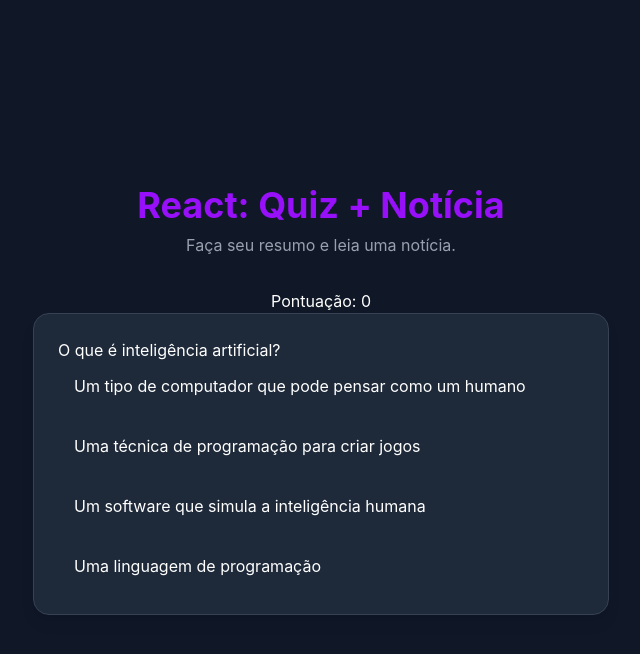
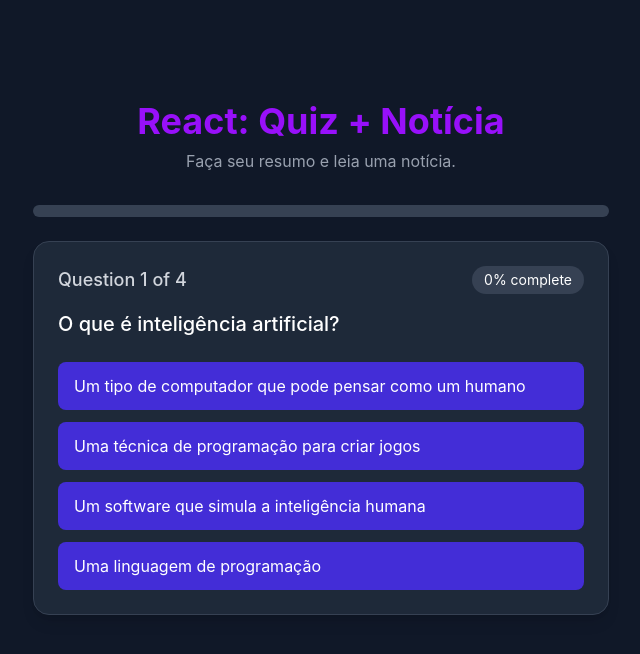
Before and after one commit to cientistafabiano/quizResumoEstudante, a React (Vite) app: page / in a window 1280 px wide. Shown: the top 654 px of the page, without its empty margins (319-959 px from the left). Built offline with nearby package versions, Linux system fonts and the light colour scheme.

Commit message:
aula finalizada porem com erro ao ler as perguntas

```diff
--- a/package.json
+++ b/package.json
@@ -13,6 +13,7 @@
     "@tailwindcss/vite": "^4.2.1",
     "lucide-react": "^0.577.0",
     "react": "^19.2.0",
+    "react-confetti": "^6.4.0",
     "react-dom": "^19.2.0",
     "react-router-dom": "^7.13.1",
     "tailwindcss": "^4.2.1"
--- a/src/App.jsx
+++ b/src/App.jsx
@@ -1,6 +1,7 @@
 import  ProductCard  from "./components/product-card";
 import { noticiaText, temaQuiz } from "./data";
 import { useState } from "react";
+import Confetti from "react-confetti";
 
 export default function App() {
   {/*criando os estados para escolha de perguntas e respostas */}
@@ -10,20 +11,20 @@
   const [isFinished, setIsFinished] = useState(false);
   const [showFeedback, setShowFeedback] = useState(false);
 
-  {/*função de decisao */}
+  {/*função de decisao não esta reconhecendo a proxima pergunta*/}
   const handleAnswer = (opcao) => {
       if (showFeedback) return;
 
       setSelectedAnswer(opcao);
       setShowFeedback(true);
 
-      if (opcao === temaQuiz[currentProduct].perguntas[1].resposta_correta) {
+      if (opcao === temaQuiz[0].perguntas[currentProduct].resposta_correta) {
           setScore(score + 1);
       }
   };
   {/*função seguir para a próxima pergunta */}
   const handleNextQuestion = () => {
-      if (currentProduct + 1 < temaQuiz[0].perguntas.length) {
+      if (currentProduct + 1 < temaQuiz.length) {
           setCurrentProduct(currentProduct + 1);
           setSelectedAnswer(null);
           setShowFeedback(false);
@@ -31,31 +32,86 @@
           setIsFinished(true);
       }
   };
+  {/*função reiniciar o quiz */}
+  const restartQuiz = () => {
+    setCurrentProduct(0);
+    setScore(0);
+    setSelectedAnswer(null);
+    setShowFeedback(false);
+    setIsFinished(false);
+  };
+  {/*função calcular o progresso do quiz */}
+  const calculateProgress = () => {
+    if (isFinished) return 100;
+    const baseProgress = (currentProduct / temaQuiz[0].perguntas.length) * 100;
+    const questionProgress = selectedAnswer ? (1 / temaQuiz[0].perguntas.length) * 100 : 0;
+    return baseProgress + questionProgress;
+  };
+
+  const percentage = (score / temaQuiz[0].perguntas.length) * 100;
+  const showConfetti = isFinished && percentage > 50;
 
   return (
-    <div className="min-h-screen bg-gray-900 text-white flex flex-col
+    <div className="min-h-screen bg-gray-900
+     text-white flex flex-col
     items-center justify-center p-4">
+      {showConfetti && <Confetti />}
       <div className="text-center mb-8">
         <h1 className="text-4xl font-bold text-purple-600 mb-2">React:  Quiz + Notícia</h1>
         <p className="text-gray-400">Faça seu resumo e leia uma notícia.</p>
       </div>
+      {/*barra de progresso */}
+      <div className="w-full max-w-xl mb-6">
+        <div className="bg-gray-700 h-3 rounded-full overflow-hidden">
+          <div
+            className="h-full bg-gradient-to-r from-indigo-500 to-purple-600 duration-500 ease-out transition-all"
+            style={{ width: `${calculateProgress()}%` }}
+          ></div>
+        </div>
+      </div>
       {/*recebe os dados de data para o quiz como o temaQuiz é um array
       precisa escolher a posição para depois acessar o objeto (perguntas) */}
-        <p>Pontuação: {score}</p>
+
+      {!isFinished ? (
+        <>
           <ProductCard
+            showFeedback={showFeedback}
             onAnswer={handleAnswer}
-        data={temaQuiz[0]?.perguntas[currentProduct]}
+            data={temaQuiz[0].perguntas[currentProduct]}
+            current={currentProduct}
+            total={temaQuiz.length}
             selected={selectedAnswer}
-        />
+          />{/*erro ta aqui pra pegar o tamanho do array - total */}
           {/*criando o button de próxima pergunta */}
-        <div>
+          <div className="mt-6 min-h-[60px]">
             {showFeedback && (
-            <button onClick={handleNextQuestion}>
-              {currentProduct + 1 < temaQuiz[0].perguntas.length ?
+              <button
+              className="bg-gradient-to-r from-indigo-600 to-purple-600
+              py-3 px-6 rounded-lg font-medium shadow-lg cursor-pointer"
+              onClick={handleNextQuestion}>
+                {currentProduct + 1 < temaQuiz.length ?
                 'Continue' : 'Veja resultados'}
               </button>)}
+          </div>
+        </>
+        ) : (
+          <div className="text-center">
+            <h2 className="text-3xl font-bold mb-4">Quiz Completo!</h2>
+            <p className="text-xl mb-6">
+              Sua Pontuação <span>{score}</span> de{" "}
+              <span className="font-bold">{temaQuiz.length}</span> e isto é{" "}
+              {Math.round((score / temaQuiz.length) * 100)}%
+            </p>
+            <button
+              className="bg-gradient-to-r from-indigo-600 to-purple-600 py-3 px-6 rounded-lg font-medium shadow-lg cursor-pointer"
+              onClick={restartQuiz}
+            >
+              Reiniciar Quiz
+            </button>
+          </div>
+        )
 
-        </div>
+    }
         {/*<main className='flex-1 flex items-center justify-center'>
         <ProductCard noticiaText={noticiaText}/>
       </main>
--- a/src/components/product-card.jsx
+++ b/src/components/product-card.jsx
@@ -1,10 +1,11 @@
 //import {Card} from './Card.jsx';
 import React from "react";
 
-export default function ProductCard({ data, onAnswer, showFeedback, selected }) {
+export default function ProductCard({ data, onAnswer, showFeedback, selected, current, total }) {
     {/*criando as variaveis que recebem os dados de data */}
     const { pergunta, opcoes, resposta_correta } = data;
     const {tema, titulo, resumo, conteudo_completo} = data;
+
 
     {/*funcao button alterando a cor */}
     const getButtonStyle = (opcao) => {
@@ -14,29 +15,40 @@
 
         if (opcao === resposta_correta) return "bg-esmerald-600";
         if (opcao === selected) return "bg-rose-600";
+        return "bg-gray-600"
     }
     return (
         <div className="bg-gray-800 p-6 rounded-2xl shadow-lg w-full
             max-w-xl border border-gray-700">
-            <p>{pergunta}</p>
-            {/*aqui percorremos as opçoes e mostramos na tela */}
+            <div className="flex justify-between items-center mb-4">
+                <h2 className="text-lg font-medium text-gray-300">
+                Question {current + 1} of {total}
+                </h2>
+                {/*calculando o progresso */}
+                <span className="text-sm bg-gray-700 px-3 py-1 rounded-full">
+                {selected
+                    ? Math.round(((current + 1) / total) * 100) + "% complete"
+                    : Math.round((current / total) * 100) + "% complete"}
+                </span>
+            </div>
+
+
+            <p className="text-xl font-medium mb-6">{pergunta}</p>
             <div className="grid gap-3">
-                 {/*coloca a função button dentro do className linha 29*/}
                 {opcoes.map((opcao, index) => (
                 <button
-
+                    className={`${getButtonStyle(
+                    opcao
+                    )} text-left px-4 py-3 cursor-pointer rounded-lg text-white `}
                     key={index}
-                        className={'${getButtonStyle(opcao)} text-left px-4 py-3 cursor-pointerbg-blue-800 rounded-lg text-white disabled:bg-gray-200'}
-
                     onClick={() => onAnswer(opcao)}
-                        disabled={showFeedback}>
+                    disabled={showFeedback}
+                >
                     {opcao}
                 </button>
                 ))}
             </div>
-
         </div>
-
     );
 }
 
--- a/src/index.css
+++ b/src/index.css
@@ -1 +1,6 @@
 @import "tailwindcss";
+
+body {
+    margin: 0;
+    overflow: hidden;
+}
--- a/src/main.jsx
+++ b/src/main.jsx
@@ -2,12 +2,12 @@
 import { createRoot } from 'react-dom/client'
 import './index.css'
 import App from './App.jsx'
-import { BrowserRouter } from 'react-router-dom'
+//import { BrowserRouter } from 'react-router-dom'
 
 createRoot(document.getElementById('root')).render(
   <StrictMode>
-    <BrowserRouter>
+
       <App />
-    </BrowserRouter>
+
   </StrictMode>,
 )
```
Also changed, not shown: src/data.js (renamed from src/data.jsx), 1 other file (tests, documents, lock files or other folders). Lines whose indentation alone changed are shown as unchanged.
